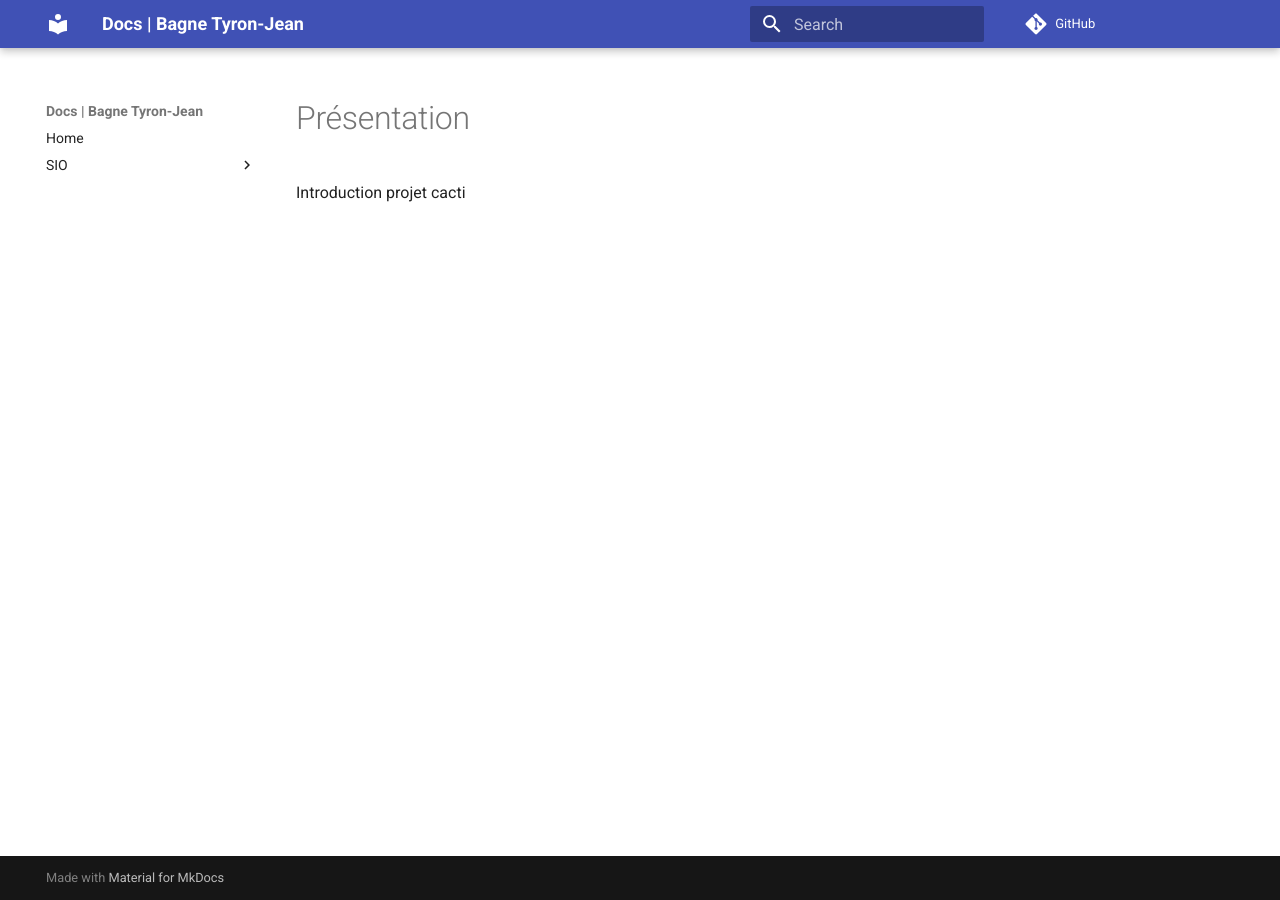
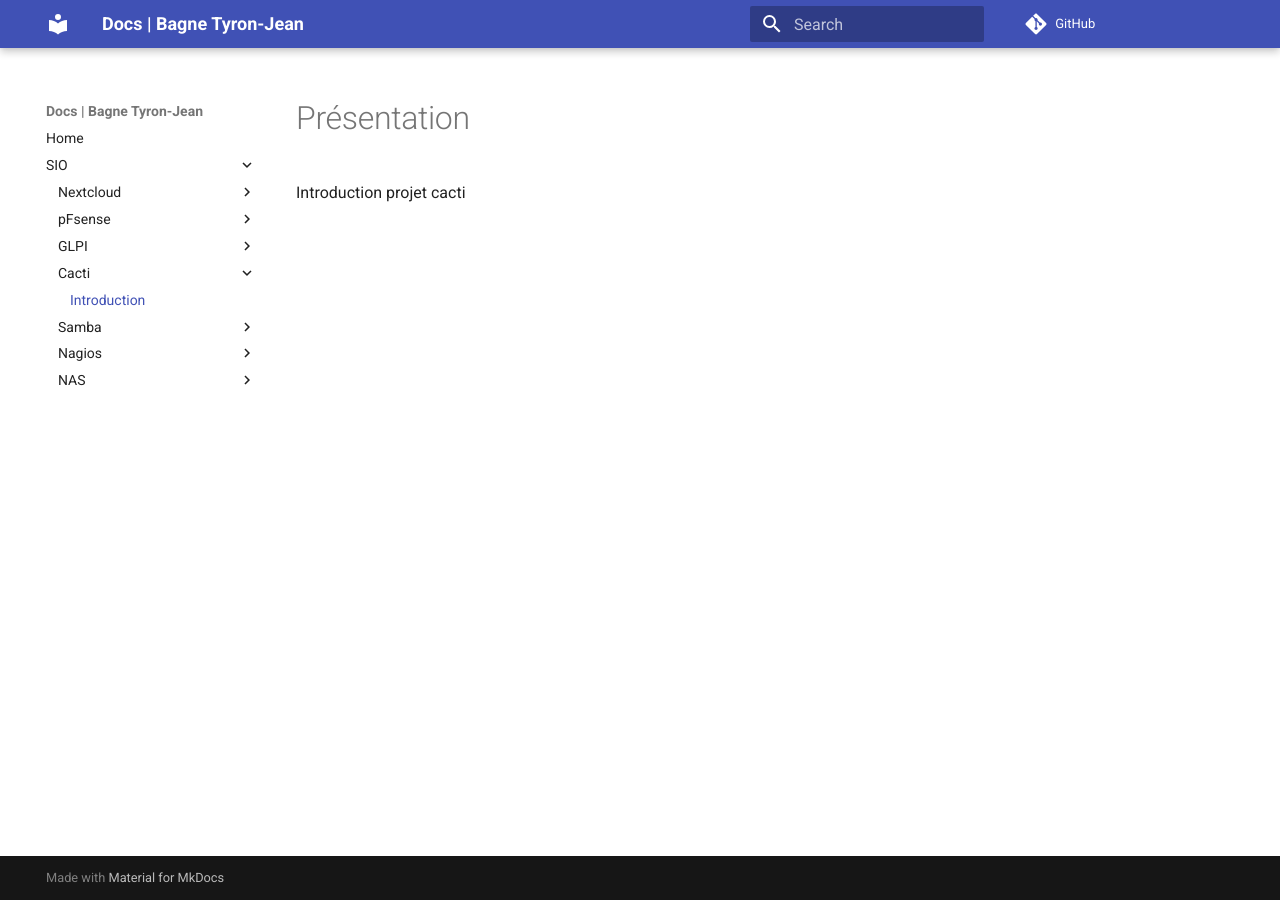
Before and after one commit to wepfen/doc, an MkDocs documentation site: the page built from docs/sio/cacti/index.md, in a window 1280 px wide. Built offline with MkDocs 1.6.1 and Material for MkDocs 9.7.7, drawn with Linux system fonts in a browser that asks for light colours; comment, search, counter and statistics services are not loaded; part of the change alters nothing that is shown.

Commit message:
Update mkdocs.yml

```diff
--- a/mkdocs.yml
+++ b/mkdocs.yml
@@ -1,11 +1,8 @@
 site_name: Docs | Bagne Tyron-Jean
-site_url: https://tyron-docs.readthedocs.io/
+#site_url:
 use_directory_urls: false
 docs_dir: 'docs'
 repo_url: 'https://github.com/1Tyron140/doc'
-
-formats:
-  - pdf
 
 theme:
   name: material
@@ -24,7 +21,6 @@ markdown_extensions:
   - pymdownx.superfences
 
 
-
 nav:
     - Home: 'index.md'
     - SIO:
@@ -32,5 +28,15 @@ nav:
             Introduction: 'sio/nextcloud/introduction.md'
             Installation: 'sio/nextcloud/installation.md'
             Confiuration: 'sio/nextcloud/configuration.md'
-        - pFsense: 'sio/pfsense/index.md'
-        - GLPI: 'sio/glpi/index.md'
+        - pFsense:
+            - Introduction: 'sio/pfsense/index.md'
+        - GLPI:
+            - Introduction: 'sio/glpi/index.md'
+        - Cacti:
+            - Introduction: 'sio/cacti/index.md'
+        - Samba:
+            - Introduction: 'sio/samba/index.md'
+        - Nagios:
+            - Introduction: 'sio/nagios/index.md'
+        - NAS:
+            - Introduction: 'sio/synology/index.md'
```
